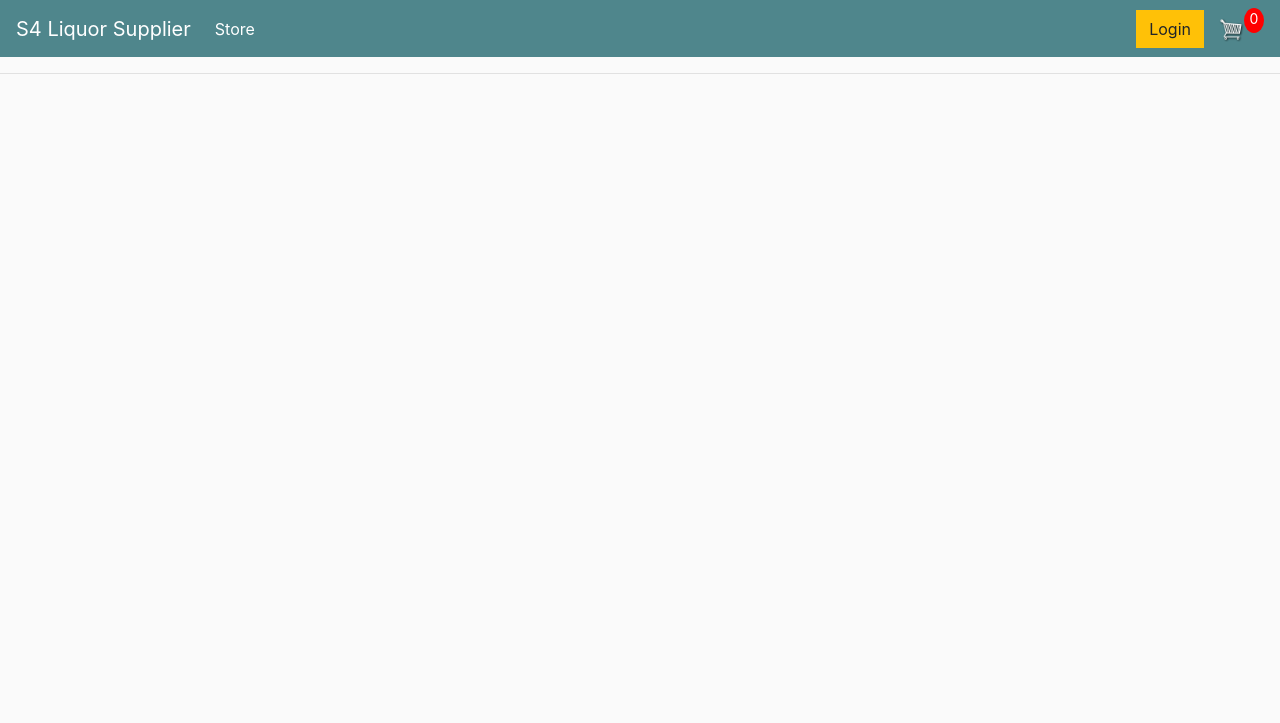
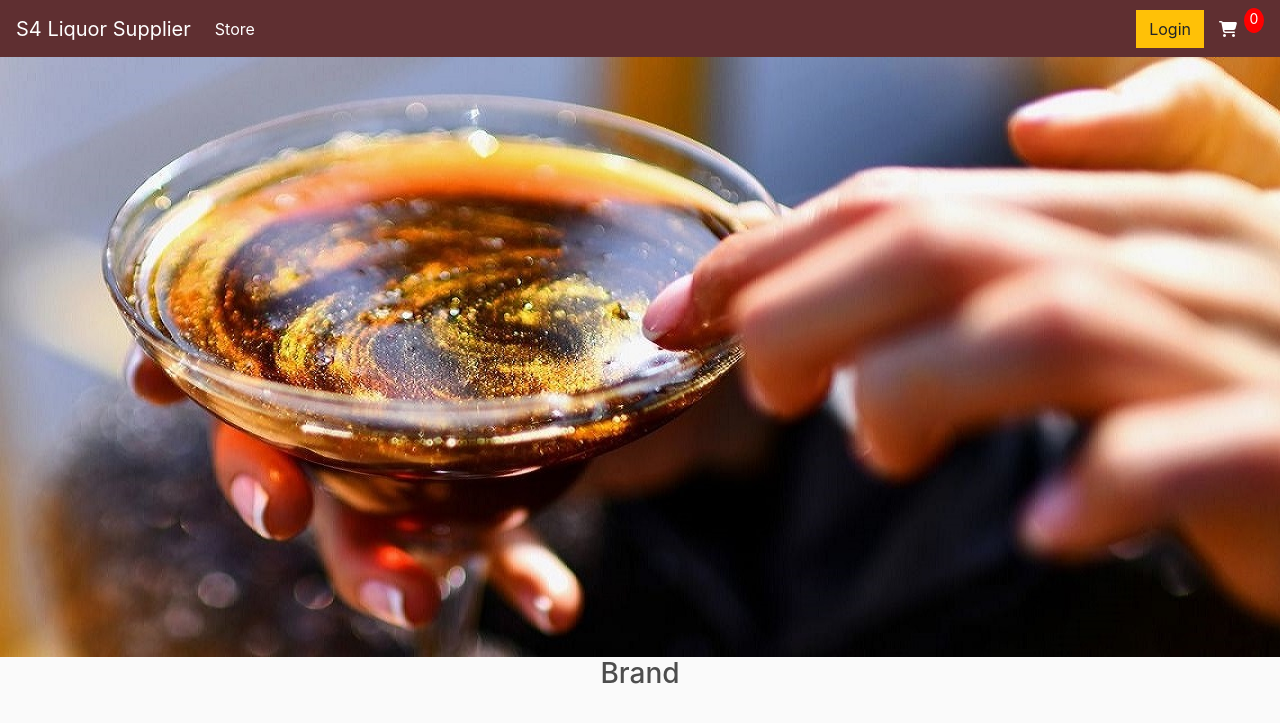
Before and after one commit to ranzu123/Ecommerce, a Django app: page / in a window 1280 px wide; the page is wider, and only the part inside the window is pictured. Shown: the top 723 px of that part. Run offline with Django 3.2, Linux system fonts and the light colour scheme; data that the repository does not hold is empty; some libraries are stand-ins or nearby versions.

Commit message:
front end change in store.html

```diff
--- a/static/css/main.css
+++ b/static/css/main.css
@@ -26,11 +26,12 @@ h1,h2,h3,h4,h5,h6{
 }
 
 .bg-dark{
-	background-color: #4f868c!important;
+	background-color: #5f2f31!important;
 }
 
-#cart-icon{
+.cart-icon{
 	width:25px;
+	color: #fff;
 	display: inline-block;
 	margin-left: 15px;
 }
--- a/store/Templates/Store/cart.html
+++ b/store/Templates/Store/cart.html
@@ -41,7 +41,7 @@
             </div>
             {% for item in items %}
             <div class="cart-row">
-					<div style="flex:2"><img class="row-image" src="{{item.produt.imagesURL}}"></div>
+					<div style="flex:2"><img class="row-image" src="{{item.product.imagesURL}}"></div>
 					<div style="flex:2"><p>{{item.product.name}}</p></div>
 					<div style="flex:1"><p>${{item.product.price|floatformat:2}}</p></div>
 					<div style="flex:1">
--- a/store/Templates/Store/main.html
+++ b/store/Templates/Store/main.html
@@ -8,6 +8,7 @@
     <meta name="viewport" content="width=device-width, initial-scale=1, maximum-scale=1, minimun-sacle=1" />
     <link rel="stylesheet" href="https://stackpath.bootstrapcdn.com/bootstrap/4.4.1/css/bootstrap.min.css" integrity="sha384-Vkoo8x4CGsO3+Hhxv8T/Q5PaXtkKtu6ug5TOeNV6gBiFeWPGFN9MuhOf23Q9Ifjh" crossorigin="anonymous">
     <link rel="stylesheet" type="text/css" href="{% static 'css/main.css' %}">
+	<script src="https://kit.fontawesome.com/a076d05399.js"></script>
 
 	<script type="text/javascript">
 		var user = '{{request.user}}'
@@ -50,7 +51,8 @@
 	     	<a href="#"class="btn btn-warning">Login</a>
 
 	     	<a href="{% url 'cart' %}">
-	    		<img  id="cart-icon" src="{% static 'images/cart.png' %}">
+			 	<i class=" fa fa-shopping-cart cart-icon"></i>
+	    		{% comment %} <img  id="cart-icon" src="{% static 'images/cart.png' %}"> {% endcomment %}
 	    	</a>
 	    	<p id="cart-total">{{cartItems}}</p>
 
@@ -58,15 +60,15 @@
 	  </div>
 	</nav>
 
-<hr>
-
-<div class="container">
-    <br>
-    {% block content %}
 
 
-    {% endblock content %}
-</div>
+
+
+{% block content %}
+
+
+{% endblock content %}
+
 <script src="https://code.jquery.com/jquery-3.5.1.slim.min.js" integrity="sha384-DfXdz2htPH0lsSSs5nCTpuj/zy4C+OGpamoFVy38MVBnE+IbbVYUew+OrCXaRkfj" crossorigin="anonymous"></script>
 <script src="https://cdn.jsdelivr.net/npm/popper.js@1.16.0/dist/umd/popper.min.js" integrity="sha384-Q6E9RHvbIyZFJoft+2mJbHaEWldlvI9IOYy5n3zV9zzTtmI3UksdQRVvoxMfooAo" crossorigin="anonymous"></script>
 <script src="https://stackpath.bootstrapcdn.com/bootstrap/4.5.0/js/bootstrap.min.js" integrity="sha384-OgVRvuATP1z7JjHLkuOU7Xw704+h835Lr+6QL9UvYjZE3Ipu6Tp75j7Bh/kR0JKI" crossorigin="anonymous"></script>
--- a/store/Templates/Store/store.html
+++ b/store/Templates/Store/store.html
@@ -8,7 +8,12 @@
 
 {% extends 'store/main.html' %}
 {% load static %}
+
 {% block content %}
+
+<img src="{% static 'images/banner2.jpg' %}">
+<div class="container">
+    <h3 class= "category text-center"> Brand</h3>
     <div class="row">
         {% for product in products %}
             <div class="col-lg-4">
@@ -23,7 +28,7 @@
             </div>
         {% endfor %}
     </div>
-
+</div>
 
 
 {% endblock content %}
```
Also changed, not shown: static/images/banner.jpg (added), static/images/banner2.jpg (added), static/images/whiskey.webp (added). Lines whose indentation alone changed are shown as unchanged.
